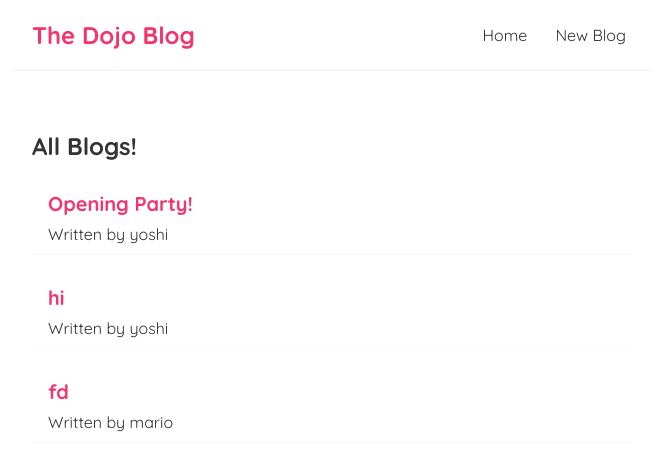
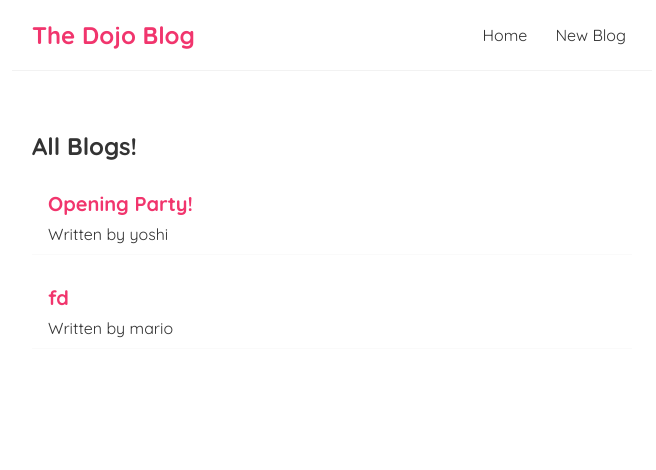
Before and after one commit to yoonpyaepyaenyein/dojo-blog, a React (Create React App) app: page / in a window 1280 px wide. Shown: the top 470 px of the page, without its empty margins (308-964 px from the left). Built offline with nearby package versions, Linux system fonts and the light colour scheme; data requests are answered from the project's data file.

Commit message:
404 pages & Next Steps

```diff
--- a/data/db.json
+++ b/data/db.json
@@ -7,12 +7,6 @@
       "id": 2
     },
     {
-      "title": "hi",
-      "body": "dfdsfds",
-      "author": "yoshi",
-      "id": 3
-    },
-    {
       "title": "fd",
       "body": "fdfdf",
       "author": "mario",
--- a/src/App.js
+++ b/src/App.js
@@ -3,6 +3,7 @@
 import { BrowserRouter as Router, Route, Switch } from "react-router-dom";
 import Create from "./Create";
 import BlogDetails from "./BlogDetails";
+import NotFound from "./NotFound";
 
 function App() {
   return (
@@ -20,6 +21,9 @@
             <Route path="/blogs/:id">
               <BlogDetails />
             </Route>
+            <Route path="*">
+              <NotFound />
+            </Route>
           </Switch>
         </div>
       </div>
--- /dev/null
+++ b/src/NotFound.js
@@ -0,0 +1,13 @@
+import { Link } from "react-router-dom";
+
+const NotFound = () => {
+  return (
+    <div className="not-found">
+      <h2>Sorry</h2>
+      <p>That page cannot be found</p>
+      <Link to="/">Back to the homepage ....</Link>
+    </div>
+  );
+};
+
+export default NotFound;
```
